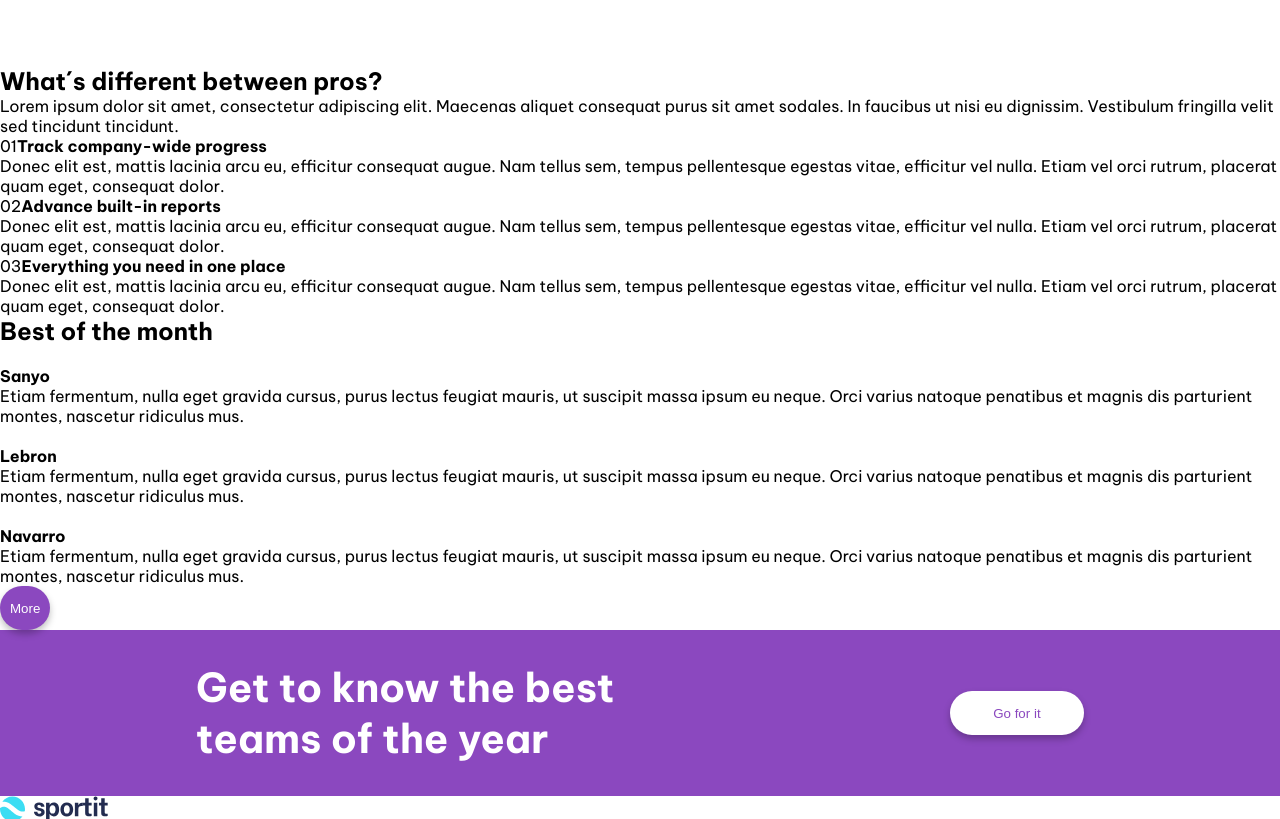
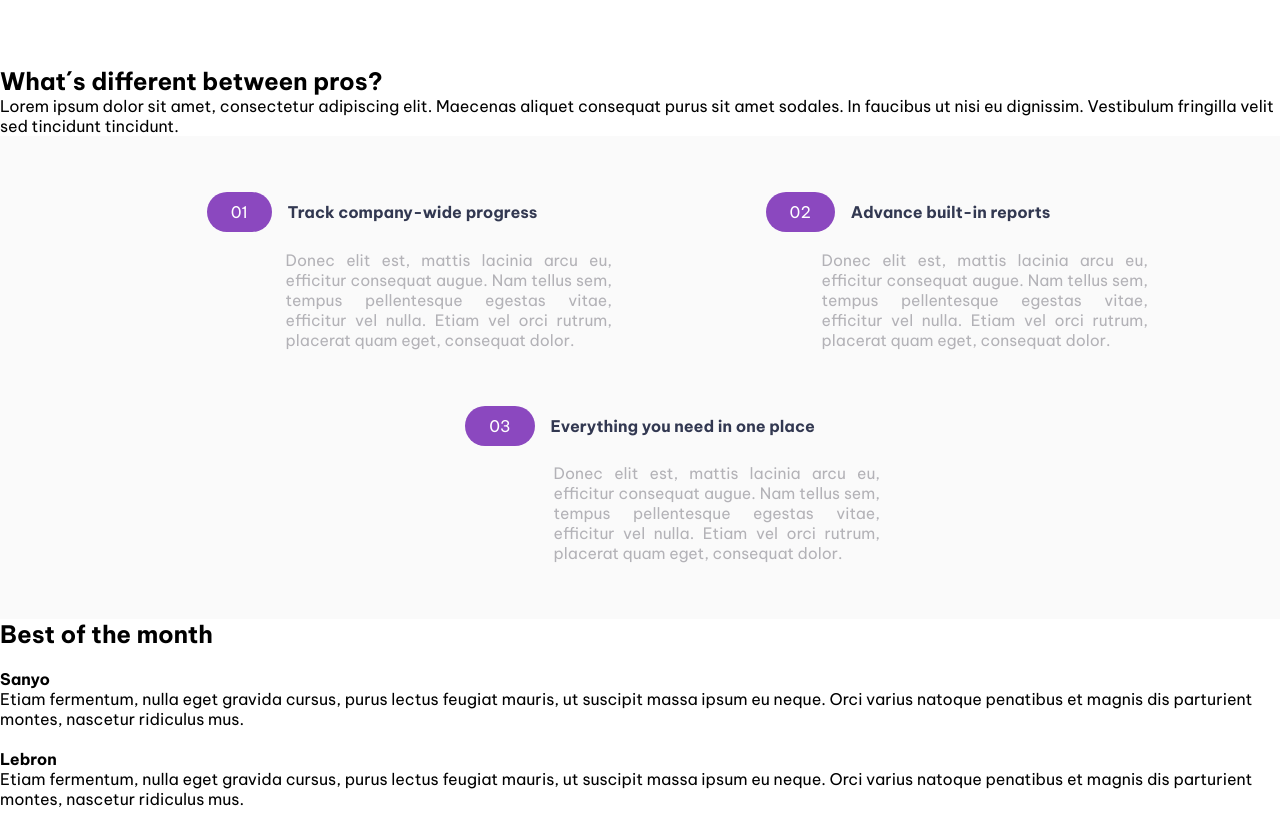
Before and after one commit to daiterranova/sportit, a plain HTML site: page index.html in a window 1280 px wide. Shown: the part 740-1559 px from the top of the page. Drawn offline with Linux system fonts and the light colour scheme.

Commit message:
add styles for motives-section

```diff
--- a/css/index.css
+++ b/css/index.css
@@ -99,6 +99,54 @@ button {
     color: #8b48bf;
 }
 
+/* Motives section */
+.motives-section{
+    background: #FAFAFA;
+    display: flex;
+    align-items: center;
+    justify-content: center;
+    flex-wrap: wrap;
+    text-align: justify;
+    padding: 2.5rem 0;
+    gap:1.5rem;
+}
+.motives-article{
+    width: 40%;
+    display: flex;
+    flex-direction: column;
+    justify-content: center;
+    align-items: center;
+    gap: 1.1rem;
+    padding: 1rem;
+}
+.motives-heading{
+    display: flex;
+    align-items: center;
+    gap:1rem;
+}
+.motives-number{
+    padding:  0.625rem 1.5rem;
+    border-radius: 3.125rem;
+}
+.motives-article p{
+   align-self: end;
+   width:68%;
+   color: #B3B2B7;
+   font-weight: 400;
+   font-size: 0.98rem;
+
+}
+.motives-title{
+    font-weight: 700;
+    color: #323851;
+}
+
+
+/* extraer de button estas props */
+.primary{
+    background-color: #8b48bf;
+    color: #FFF;
+}
 @media screen and (max-width: 480px)  {
     .header {
         padding: 2.5em;
--- a/index.html
+++ b/index.html
@@ -45,9 +45,9 @@
       </article>
       <section class="motives-section">
         <article class="motives-article">
-          <div class="flex">
-            <span>01</span>
-            <h4>Track company-wide progress</h4>
+          <div class="flex motives-heading">
+            <span class="motives-number primary">01</span>
+            <h4 class="motives-title" >Track company-wide progress</h4>
           </div>
           <p>
             Donec elit est, mattis lacinia arcu eu, efficitur consequat augue.
@@ -56,9 +56,9 @@
           </p>
         </article>
         <article class="motives-article">
-          <div class="flex">
-            <span>02</span>
-            <h4>Advance built-in reports</h4>
+          <div class="flex motives-heading ">
+            <span class="motives-number primary">02</span>
+            <h4 class="motives-title">Advance built-in reports</h4>
           </div>
           <p>
             Donec elit est, mattis lacinia arcu eu, efficitur consequat augue.
@@ -67,9 +67,9 @@
           </p>
         </article>
         <article class="motives-article">
-          <div class="flex">
-            <span>03</span>
-            <h4>Everything you need in one place</h4>
+          <div class="flex motives-heading">
+            <span class="motives-number primary">03</span>
+            <h4 class="motives-title">Everything you need in one place</h4>
           </div>
           <p>
             Donec elit est, mattis lacinia arcu eu, efficitur consequat augue.
```
